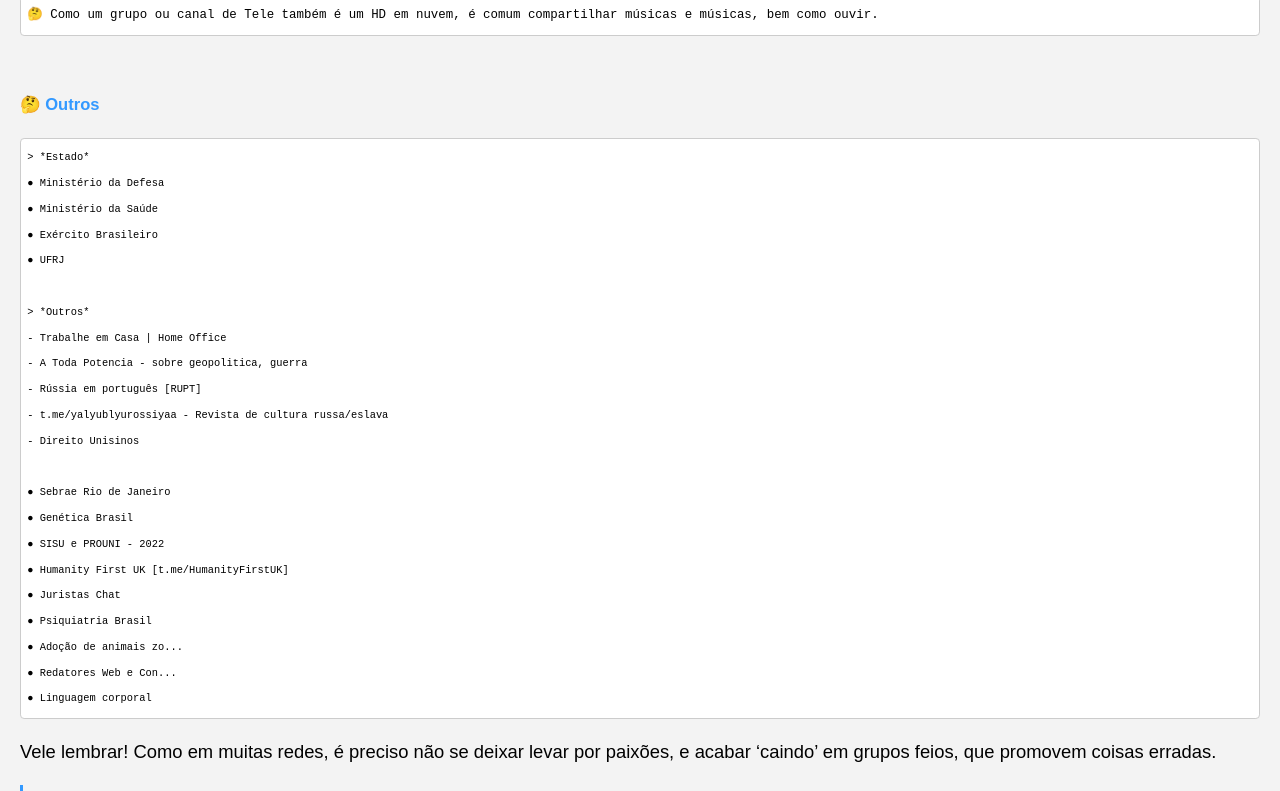
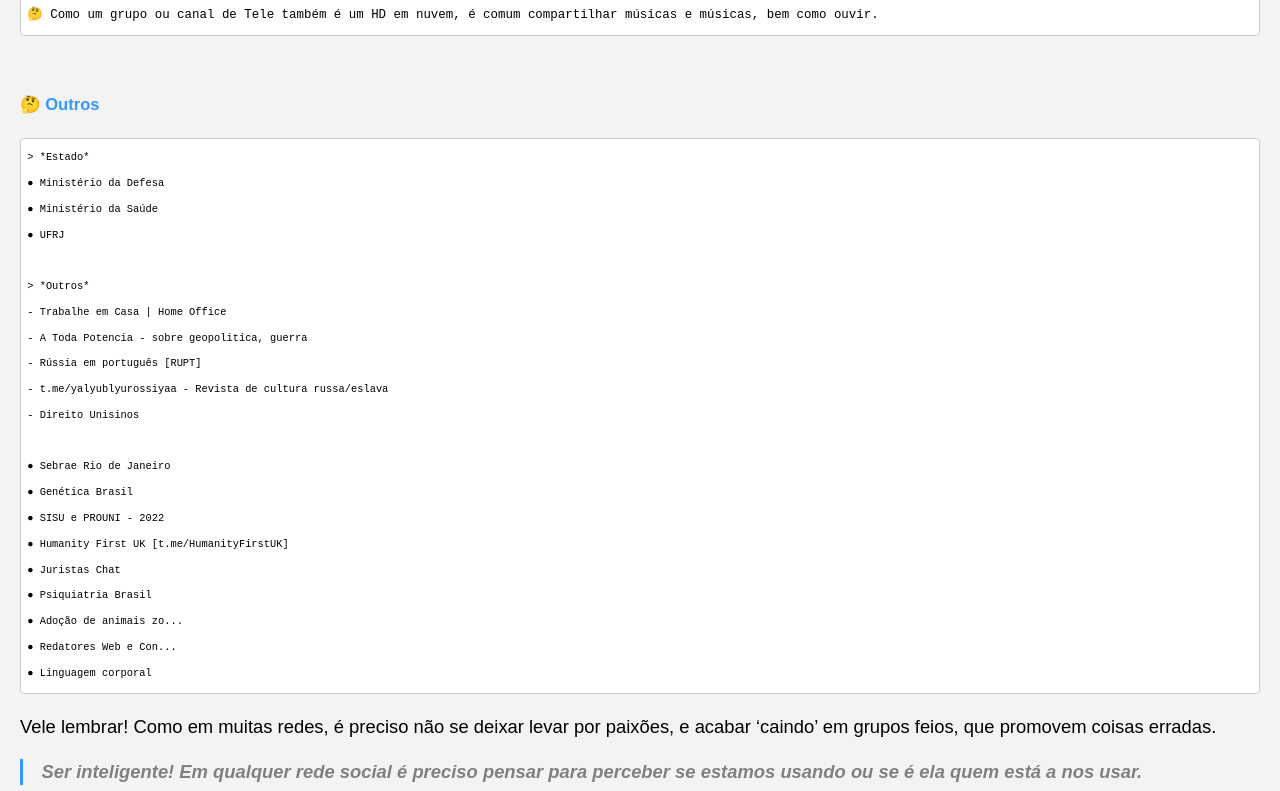
Before and after one commit to Joesynth/joesynth.github.io, a Jekyll site: the page built from _posts/2021-02-28-telegram-grupos-interessantes.md, in a window 1280 px wide and 900 px high, scrolled down 6252 px, cut to the strip 109-900 px from the top of the window. Built offline with Jekyll 4.4.1, drawn with Linux system fonts in a browser that asks for light colours; some of the changed lines change nothing that is shown; some of the changed text lies outside the part shown.

Commit message:
Update 2021-02-28-telegram-grupos-interessantes.md

```diff
--- a/_posts/2021-02-28-telegram-grupos-interessantes.md
+++ b/_posts/2021-02-28-telegram-grupos-interessantes.md
@@ -60,7 +60,7 @@
 ## Música
 <img src="https://encrypted-tbn0.gstatic.com/images?q=tbn:ANd9GcQBLtdw7ztBsqIUHQPnzmbHNG2kdoSG0e_dDQ&s" width="120" />Músicos no Linux - BRASIL.
 
-Mmúsicos e artistas que desejam se familiarizar com Linux. Espetacular, em especial por ter gente muito especializada.
+Músicos e artistas que desejam se familiarizar com Linux. Espetacular, em especial por ter gente muito especializada.
 
 ## Estado
 <img src="https://upload.wikimedia.org/wikipedia/commons/a/aa/Coat_of_arms_of_the_Brazilian_Army.svg" width="120" />Exército Brasileiro.
@@ -268,7 +268,6 @@
 <pre><small>&gt; *Estado*
 ● Ministério da Defesa
 ● Ministério da Saúde
-● Exército Brasileiro
 ● UFRJ
 
 &gt; *Outros*
```
